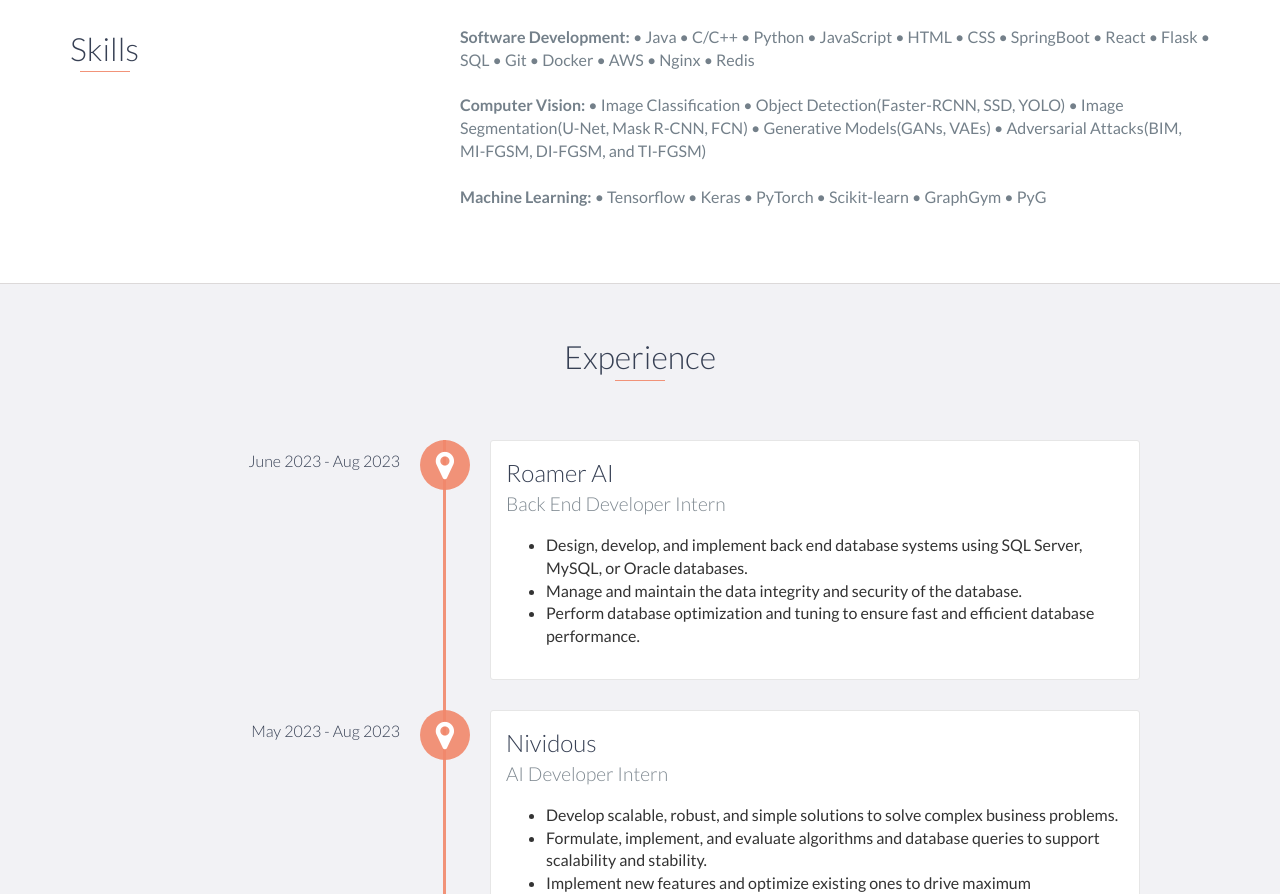
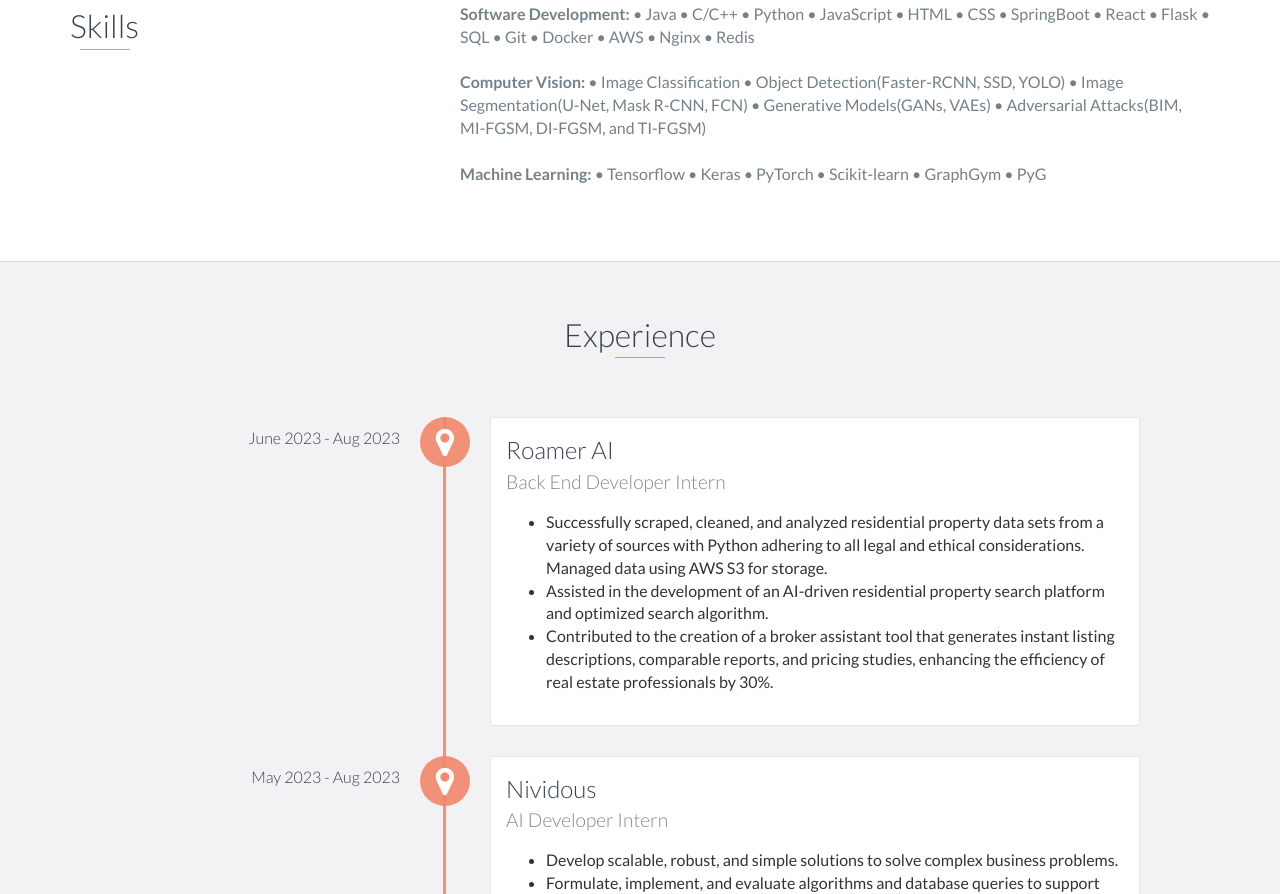
Before and after one commit to YunquanCheung/YunquanCheung.github.io, a website: page index.html in a window 1280 px wide. Shown: the part 1329-2223 px from the top of the page. Drawn offline with nearby package versions, Linux system fonts and the light colour scheme.

Commit message:
Update index.html

```diff
--- a/index.html
+++ b/index.html
@@ -146,12 +146,12 @@
                      href="#contact">here</a>!
                </p>
                <br>
-               <p>
+               <!-- <p>
                   💻 AI Developer Intern • <a href="https://nividous.com/">Nividous</a> • Summer 2023
-               </p>
+               </p> -->
                <p>
                   🦾 Back End Developer Intern• <a
-                     href="https://roamerai.web.app/">Roamer AI</a>
+                     href="https://roamerai.web.app/">Roamer AI</a> • Summer 2023
                </p>
                <p>
                   📱 Research Intern • <a href="https://www.peese.org/">Cornell Process-Energy-Environmental Systems Engineering (PEESE) lab</a> • Fall 2022
@@ -210,10 +210,12 @@
             <p>
             <ul>
                <li>
-                  Design, develop, and implement back end database systems using SQL Server, MySQL, or Oracle databases.
+                  Successfully scraped, cleaned, and analyzed residential property data sets from a variety of sources with Python
+                  adhering to all legal and ethical considerations. Managed data using AWS S3 for storage.
                </li>
-               <li>Manage and maintain the data integrity and security of the database.</li>
-               <li>Perform database optimization and tuning to ensure fast and efficient database performance.</li>
+               <li>Assisted in the development of an AI-driven residential property search platform and optimized search algorithm.</li>
+               <li>Contributed to the creation of a broker assistant tool that generates instant listing descriptions, comparable reports,
+               and pricing studies, enhancing the efficiency of real estate professionals by 30%.</li>
             </ul>
             </p>
          </div>
```
